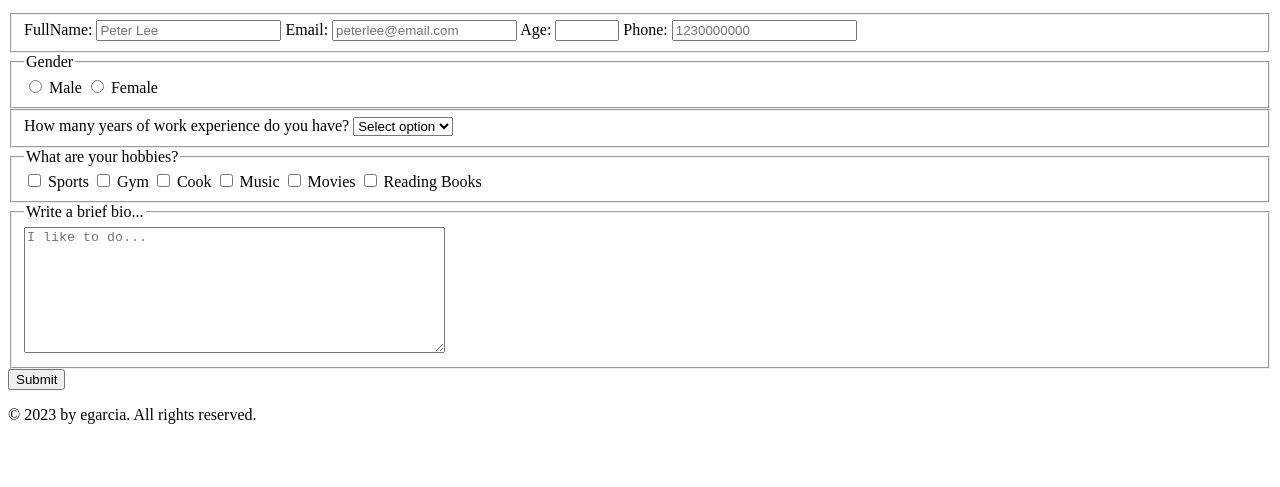
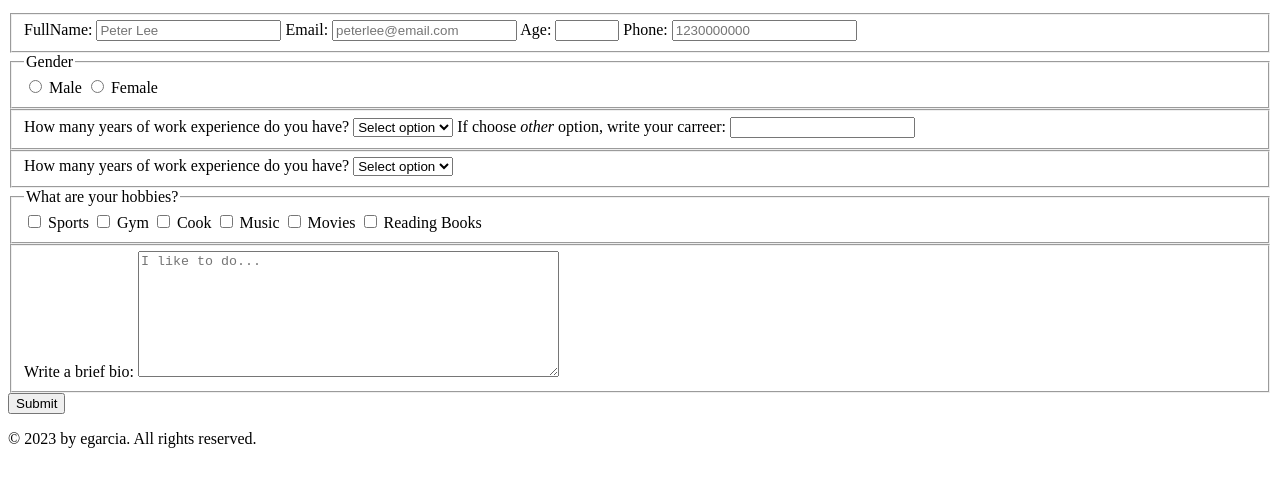
Before and after one commit to egarciadevcta/form-register-e1, a plain HTML site: page src/index.html in a window 1280 px wide. Shown: the part 101-588 px from the top of the page. Drawn offline with Linux system fonts and the light colour scheme.

Commit message:
info changes and added.

```diff
--- a/src/index.html
+++ b/src/index.html
@@ -28,6 +28,24 @@
                 <legend>Gender</legend>
                 <label id="male-label" for="male"> <input id="male" type="radio" name="gender" /> Male</label>
                 <label id="female-label" for="female"><input id="female" type="radio" name="gender" /> Female</label>
+            </fieldset>
+            <fieldset>
+                <label id="career-label" for="career">
+                    How many years of work experience do you have?
+                    <select id="career">
+                        <option value="">Select option</option>
+                        <option value=0>Laws</option>
+                        <option value=1>Engineering</option>
+                        <option value=2>Education</option>
+                        <option value=3>Medicine</option>
+                        <option value=4>Politics</option>
+                        <option value=5>Accounting</option>
+                        <option value=6>Business</option>
+                        <option value=7>Other</option>
+                    </select>
+                </label>
+                <label id="other-career-label" for="other-career">If choose <em>other</em> option, write your carreer:
+                    <input id="other-career" type="text" name="other-career" /></label>
             </fieldset>
             <fieldset>
                 <label id="experience-label" for="experience">
@@ -63,8 +81,9 @@
                 </label>
             </fieldset>
             <fieldset>
-                <legend>Write a brief bio...</legend>
-                <textarea rows="8" cols="50" placeholder="I like to do..."></textarea>
+                <label id="bio-label" for="bio">Write a brief bio:
+                    <textarea id="bio" rows="8" cols="50" name="bio" placeholder="I like to do..."></textarea>
+                </label>
             </fieldset>
             <input id="submit" type="submit" value="Submit" />
         </form>
```
